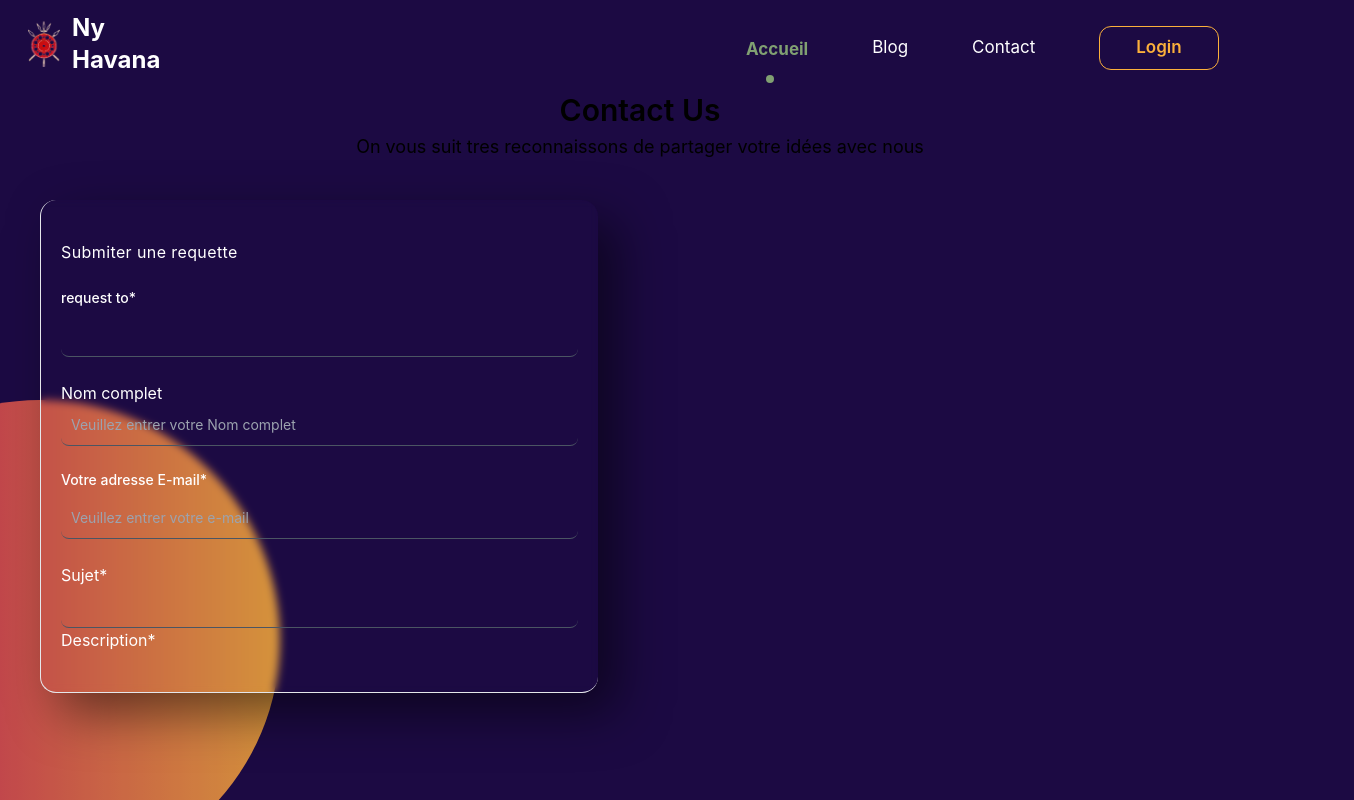
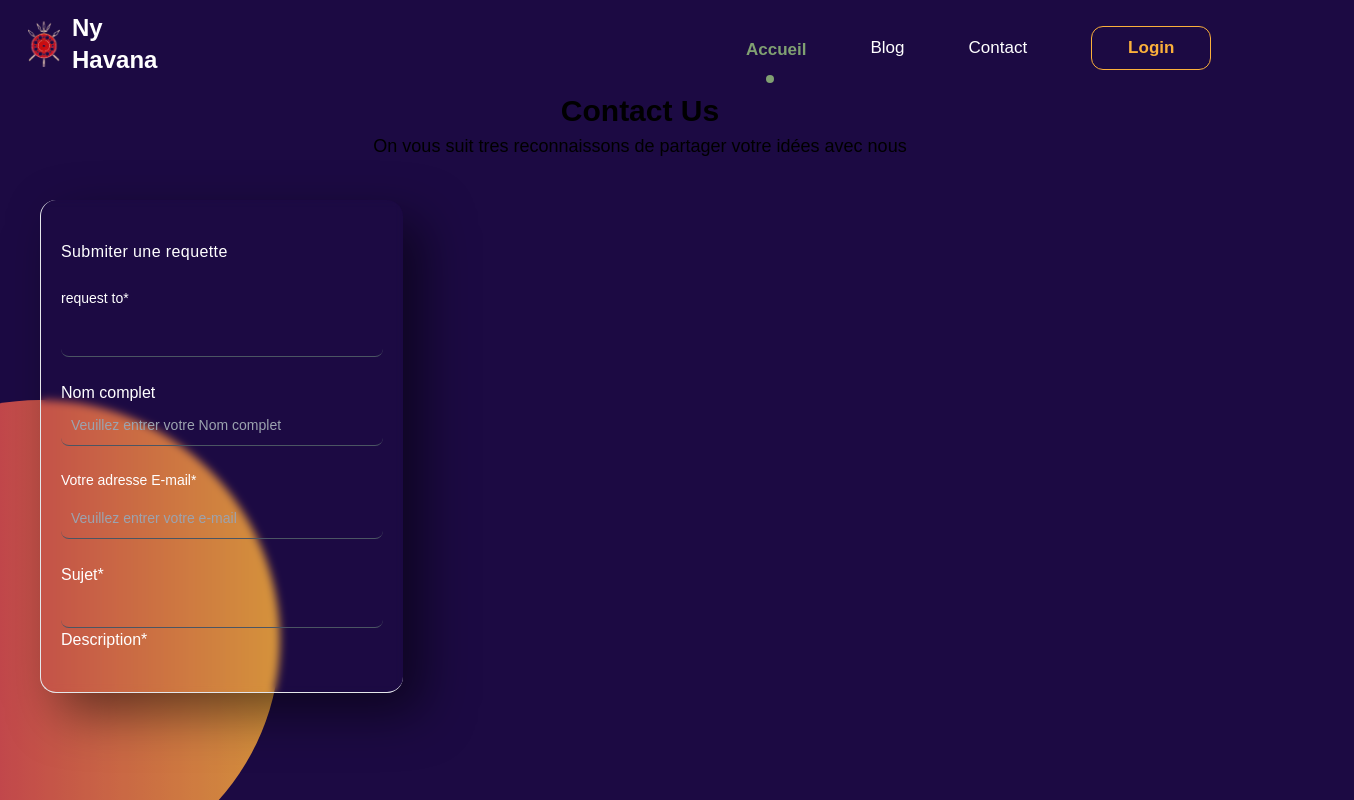
Before and after one commit to rakotoarisonlandry/Ny_Havana, a React (Create React App) app: page /contact in a window 1280 px wide. Shown: the top 800 px of the page, 1354 px wide, since content can reach past the window. Built offline with nearby package versions, Linux system fonts and the light colour scheme.

Commit message:
new commit

```diff
--- a/public/index.html
+++ b/public/index.html
@@ -26,7 +26,7 @@
     -->
     <title>Ny Havana</title>
   </head>
-  <body style="background-color:#1C0A43" class="font-poppins ">
+  <body style="background-color:#1C0A43" >
     <noscript>You need to enable JavaScript to run this app.</noscript>
     <div id="root"></div>
 
--- a/src/App.jsx
+++ b/src/App.jsx
@@ -61,7 +61,7 @@ const router = createBrowserRouter([
 
 function App() {
   return (
-    <div>
+    <div className="font-poppins ">
       <RouterProvider router={router} />
     </div>
   );
--- a/src/pages/Contact.jsx
+++ b/src/pages/Contact.jsx
@@ -11,7 +11,7 @@ function Contact() {
       <div className="flex w-[100%] p-10 ">
         <div className="h-[30rem] w-[30rem] absolute rounded-full bg-gradient-to-r from-[#D4145A] to-[#FBB03B] left-[-200px] top-[50%] animate-pulse"></div>
         <Tilt>
-          <form className="space-y-3 md:space-y-6 text-white w-[200%] h-[100%] justify-center  pt-10 pb-10 pl-5 pr-5 rounded-2xl shadow-5xl border border-r-0 border-t-0  backdrop-filter backdrop-blur-sm  relative z-2 ">
+          <form className="space-y-3 md:space-y-6 text-white w-[150%] h-[100%] justify-center  pt-10 pb-10 pl-5 pr-5 rounded-2xl shadow-5xl border border-r-0 border-t-0  backdrop-filter backdrop-blur-sm  relative z-2 ">
             <h2 className="tracking-wide">Submiter une requette</h2>
             <div>
               <label
@@ -44,7 +44,7 @@ function Contact() {
               </label>
               <input
                 type="email"
-                className=" border  sm:text-sm rounded-lg  block w-full p-2.5 bg-transparent border-r-0 border-l-0 border-t-0 border-gray-600 placeholder-gray-400 text-white focus:outline-none "
+                className=" border  sm:text-sm rounded-lg  block w-full p-2.5 bg-transparent border-r-0 border-l-0 border-t-0 border-gray-600 placeholder-gray-400 text-white focus:outline-none"
                 placeholder="Veuillez entrer votre e-mail"
                 required
               />
@@ -54,13 +54,12 @@ function Contact() {
               <input
                 type="text"
                 required=""
-                className=" border  sm:text-sm rounded-lg  block w-full p-2.5 bg-transparent border-r-0 border-l-0 border-t-0 border-gray-600 placeholder-gray-400 text-white focus:outline-none "
+                className="border  sm:text-sm rounded-lg  block w-full p-2.5 bg-transparent border-r-0 border-l-0 border-t-0 border-gray-600 placeholder-gray-400 text-white focus:outline-none "
               />
             </div>
             <label htmlFor="">Description*</label>
           </form>
         </Tilt>
-
         <div>
           <ContactComponent />
         </div>
```
